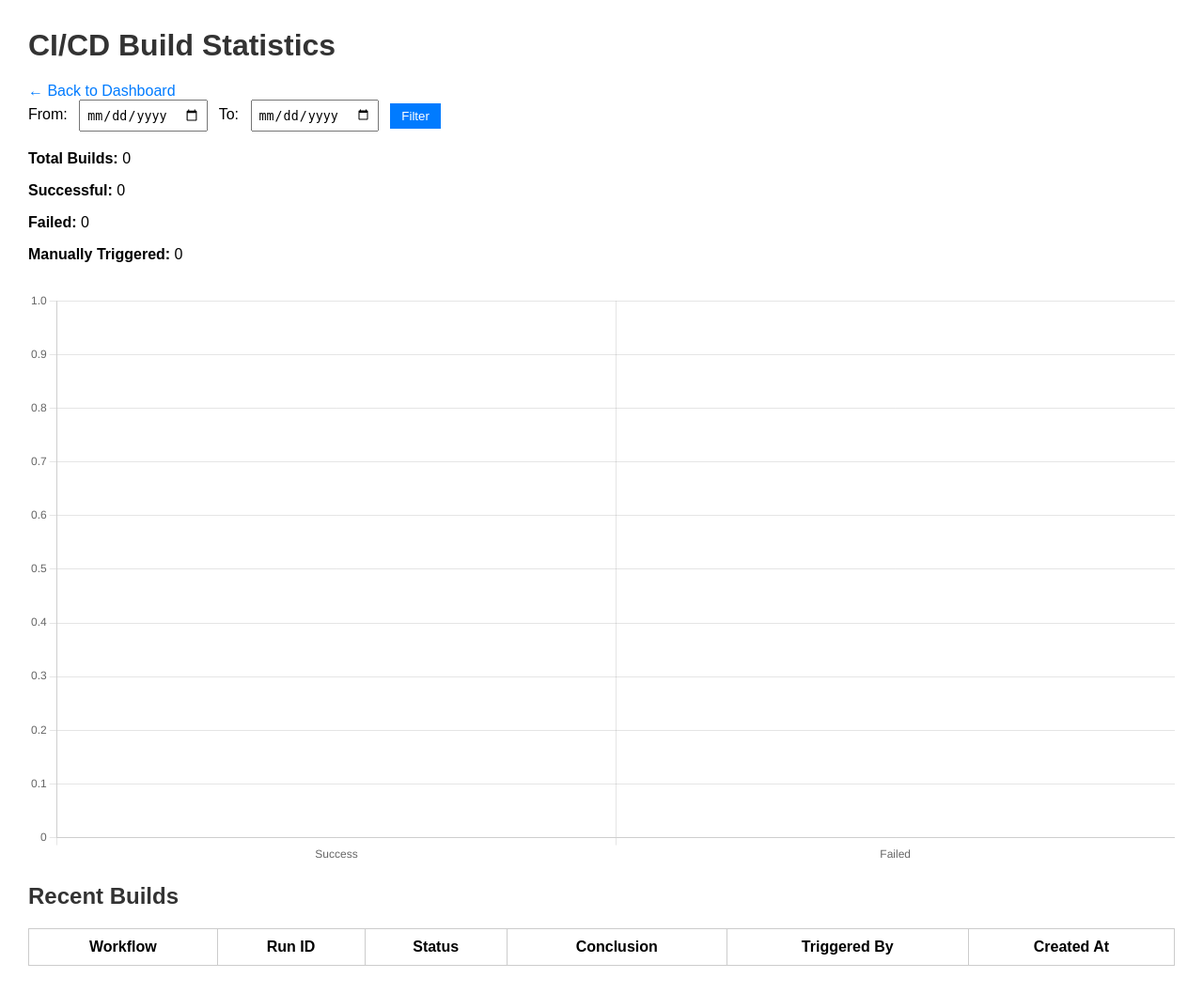
After one commit to RuddhiBhagat/ci_cd_visualizer, a Flask app: page /stats in a window 1280 px wide. The commit adds this page. Shown: the whole page at 94% size. Run offline with Flask 3, Linux system fonts and the light colour scheme; data that the repository does not hold is empty.

Commit message:
added link in cicd

```diff
--- a/app/__init__.py
+++ b/app/__init__.py
@@ -8,6 +8,8 @@ def create_app():
 
     app = Flask(__name__)
 
+    app.secret_key = os.getenv("SECRET_KEY", "supersecret")
+
     # Register routes from routes.py
     from .routes import bp as routes_bp
     app.register_blueprint(routes_bp)
--- a/app/db.py
+++ b/app/db.py
@@ -0,0 +1,50 @@
+import os
+import mysql.connector
+from datetime import datetime
+
+def get_db_connection():
+    return mysql.connector.connect(
+        host=os.getenv("MYSQL_HOST"),
+        port=os.getenv("MYSQL_PORT"),
+        user=os.getenv("MYSQL_USER"),
+        password=os.getenv("MYSQL_PASSWORD"),
+        database=os.getenv("MYSQL_DB")
+    )
+
+def log_build_to_db(workflow_name, run_id, status, conclusion, triggered_by):
+    try:
+        conn = get_db_connection()
+        cursor = conn.cursor()
+        sql = """
+            INSERT INTO build_history
+            (workflow_name, run_id, status, conclusion, triggered_by, timestamp)
+            VALUES (%s, %s, %s, %s, %s, %s)
+        """
+        values = (
+            workflow_name,
+            run_id,
+            status,
+            conclusion,
+            triggered_by,
+            datetime.now()
+        )
+        cursor.execute(sql, values)
+        conn.commit()
+        cursor.close()
+        conn.close()
+        print("Build logged in DB")
+    except Exception as e:
+        print("DB logging failed:", e)
+
+def get_all_builds():
+    try:
+        conn = get_db_connection()
+        cursor = conn.cursor(dictionary=True)
+        cursor.execute("SELECT * FROM build_history ORDER BY timestamp DESC")
+        builds = cursor.fetchall()
+        cursor.close()
+        conn.close()
+        return builds
+    except Exception as e:
+        print("Failed to retrieve builds:", e)
+        return []
--- a/app/github_api.py
+++ b/app/github_api.py
@@ -0,0 +1,113 @@
+import os
+import requests
+
+GITHUB_API_URL = "https://api.github.com"
+
+def get_headers():
+    return {
+        "Authorization": f"Bearer {os.getenv('GITHUB_TOKEN')}",
+        "Accept": "application/vnd.github+json"
+    }
+
+def get_workflows():
+    print("\n [DEBUG] get_workflows() called")
+
+    owner = os.getenv("REPO_OWNER")
+    repo = os.getenv("REPO_NAME")
+    url = f"{GITHUB_API_URL}/repos/{owner}/{repo}/actions/workflows"
+
+    print(f"Requesting workflows for: {owner}/{repo}")
+    print("Request URL:", url)
+    print("Headers:", get_headers())
+
+    response = requests.get(url, headers=get_headers())
+
+    print(" Response Status:", response.status_code)
+    print("Response Body:", response.text)
+
+    if response.status_code == 200:
+        return response.json().get("workflows", [])
+    else:
+        print("Failed to fetch workflows")
+        return []
+
+def trigger_workflow(workflow_id, ref="main"):
+    print(f"\n[DEBUG] trigger_workflow({workflow_id}) called")
+
+    owner = os.getenv("REPO_OWNER")
+    repo = os.getenv("REPO_NAME")
+    url = f"{GITHUB_API_URL}/repos/{owner}/{repo}/actions/workflows/{workflow_id}/dispatches"
+
+    data = {"ref": ref}
+    print("POST URL:", url)
+    print("Payload:", data)
+
+    response = requests.post(url, headers=get_headers(), json=data)
+
+    print("Response Status:", response.status_code)
+    print("Response Body:", response.text)
+
+    if response.status_code == 204:
+        print("Workflow triggered successfully")
+        return True
+    else:
+        print("Trigger failed:", response.status_code, response.text)  # <== this line matters
+        return False
+
+
+
+def get_workflow_runs():
+    print("\n[DEBUG] get_workflow_runs() called")
+
+    owner = os.getenv("REPO_OWNER")
+    repo = os.getenv("REPO_NAME")
+    url = f"{GITHUB_API_URL}/repos/{owner}/{repo}/actions/runs"
+
+    response = requests.get(url, headers=get_headers())
+
+    print("URL:", url)
+    print("Status:", response.status_code)
+    print("Body:", response.text[:500])
+
+    if response.status_code == 200:
+        return response.json().get("workflow_runs", [])
+    else:
+        print("Failed to fetch workflow runs")
+        return []
+
+def get_user_repositories():
+    print("\n[DEBUG] get_user_repositories() called")
+
+    # Get your username
+    user_resp = requests.get(f"{GITHUB_API_URL}/user", headers=get_headers())
+    if user_resp.status_code != 200:
+        print("Failed to fetch user profile")
+        return []
+
+    current_user = user_resp.json().get("login")
+    print(f"[DEBUG] Logged-in GitHub user: {current_user}")
+
+    # Fetch all repos (max 100)
+    repo_resp = requests.get(f"{GITHUB_API_URL}/user/repos?per_page=100", headers=get_headers())
+    if repo_resp.status_code != 200:
+        print("Failed to fetch repositories:", repo_resp.status_code)
+        return []
+
+    repos = repo_resp.json()
+
+    # Print log to debug owner vs current user
+    for repo in repos:
+        print(f"REPO OWNER: {repo['owner']['login']} — CURRENT USER: {current_user}")
+
+    # Only your repos
+    owned_repos = [
+        {
+            "name": repo["name"],
+            "full_name": repo["full_name"]
+        }
+        for repo in repos
+        if repo["owner"]["login"] == current_user
+    ]
+
+    print(f"[DEBUG] Total owned repos: {len(owned_repos)}")
+    return owned_repos
--- a/app/routes.py
+++ b/app/routes.py
@@ -1,7 +1,116 @@
-from flask import Blueprint, render_template
+import os
+from flask import jsonify
+from flask import Blueprint, render_template, request, redirect, url_for, flash
+from .github_api import (
+    get_workflows,
+    trigger_workflow,
+    get_workflow_runs,
+    get_user_repositories
+)
+from .db import log_build_to_db
 
 bp = Blueprint('routes', __name__)
 
-@bp.route('/')
+@bp.route('/', methods=['GET', 'POST'])
 def home():
-    return render_template("dashboard.html", workflows=[])
+    print("\n[DEBUG] home() route hit")
+
+    # Get all user repos for dropdown
+    repositories = get_user_repositories()
+
+    # Determine selected repo
+    selected_repo = request.form.get("repo") if request.method == "POST" else os.getenv("REPO_NAME")
+    owner = os.getenv("REPO_OWNER")
+
+    print(f"[DEBUG] Selected repo: {selected_repo}")
+
+    # Temporarily override environment var for this request
+    os.environ["REPO_NAME"] = selected_repo
+
+    # Fetch workflows and runs for selected repo
+    workflows = get_workflows()
+    workflow_runs = get_workflow_runs()
+
+    return render_template(
+        "dashboard.html",
+        repositories=repositories,
+        selected_repo=selected_repo,
+        workflows=workflows,
+        workflow_runs=workflow_runs
+    )
+
+@bp.route('/trigger/<int:workflow_id>', methods=['POST'])
+def trigger(workflow_id):
+    print(f"\n[DEBUG] trigger() called for workflow_id={workflow_id}")
+
+    selected_repo = request.form.get("repo") or os.getenv("REPO_NAME")
+    os.environ["REPO_NAME"] = selected_repo
+
+    success = trigger_workflow(workflow_id)
+
+    workflows = get_workflows()
+    workflow_name = next((wf['name'] for wf in workflows if wf['id'] == workflow_id), "Unknown")
+
+    if success:
+        flash("Workflow triggered successfully!", "success")
+        log_build_to_db(
+            workflow_name=workflow_name,
+            run_id=0,
+            status="triggered",
+            conclusion="pending",
+            triggered_by="manual"
+        )
+    else:
+        flash("Failed to trigger workflow.", "error")
+
+    return redirect(url_for('routes.home'))
+
+@bp.route('/stats', methods=["GET"])
+def stats():
+    from .db import get_db_connection
+
+    start = request.args.get("start")
+    end = request.args.get("end")
+
+    conn = get_db_connection()
+    cursor = conn.cursor(dictionary=True)
+
+    query = "SELECT * FROM build_history"
+    params = []
+
+    if start and end:
+        query += " WHERE DATE(timestamp) BETWEEN %s AND %s"
+        params.extend([start, end])
+
+    cursor.execute(query, params)
+    builds = cursor.fetchall()
+
+    total = len(builds)
+    success = sum(1 for b in builds if b['conclusion'] == 'success')
+    failed = sum(1 for b in builds if b['conclusion'] == 'failure')
+    triggered = sum(1 for b in builds if b['triggered_by'] == 'manual')
+
+    cursor.close()
+    conn.close()
+
+    return render_template("statistics.html", builds=builds, total=total, success=success, failed=failed, triggered=triggered)
+
+@bp.route('/api/log-build', methods=['POST'])
+def api_log_build():
+    data = request.json
+    required_keys = ["workflow_name", "run_id", "status", "conclusion", "triggered_by"]
+
+    if not all(k in data for k in required_keys):
+        return jsonify({"error": "Missing data in request"}), 400
+
+    try:
+        log_build_to_db(
+            workflow_name=data["workflow_name"],
+            run_id=data["run_id"],
+            status=data["status"],
+            conclusion=data["conclusion"],
+            triggered_by=data["triggered_by"]
+        )
+        return jsonify({"message": "Build logged successfully"}), 200
+    except Exception as e:
+        return jsonify({"error": str(e)}), 500
--- /dev/null
+++ b/app/templates/statistics.html
@@ -0,0 +1,129 @@
+<!DOCTYPE html>
+<html>
+<head>
+    <title>CI/CD Statistics</title>
+    <script src="https://cdn.jsdelivr.net/npm/chart.js"></script>
+    <style>
+        body {
+            font-family: Arial, sans-serif;
+            margin: 30px;
+        }
+
+        h1, h2 {
+            color: #333;
+        }
+
+        a {
+            text-decoration: none;
+            color: #007bff;
+        }
+
+        form {
+            margin-bottom: 20px;
+        }
+
+        input[type="date"] {
+            padding: 6px;
+            margin: 0 8px;
+        }
+
+        button {
+            padding: 6px 12px;
+            background-color: #007bff;
+            color: white;
+            border: none;
+            cursor: pointer;
+        }
+
+        table {
+            width: 100%;
+            border-collapse: collapse;
+            margin-top: 20px;
+        }
+
+        table, th, td {
+            border: 1px solid #ccc;
+        }
+
+        th, td {
+            padding: 10px;
+            text-align: center;
+        }
+
+        canvas {
+            margin-top: 30px;
+        }
+    </style>
+</head>
+<body>
+
+    <h1>CI/CD Build Statistics</h1>
+    <a href="{{ url_for('routes.home') }}">← Back to Dashboard</a>
+
+    <form method="get" action="{{ url_for('routes.stats') }}">
+        <label>From:</label>
+        <input type="date" name="start" value="{{ request.args.get('start', '') }}">
+        <label>To:</label>
+        <input type="date" name="end" value="{{ request.args.get('end', '') }}">
+        <button type="submit">Filter</button>
+    </form>
+
+    <p><strong>Total Builds:</strong> {{ total | int }}</p>
+    <p><strong>Successful:</strong> {{ success | int }}</p>
+    <p><strong>Failed:</strong> {{ failed | int }}</p>
+    <p><strong>Manually Triggered:</strong> {{ triggered | int }}</p>
+
+    <canvas id="buildChart" width="400" height="200"></canvas>
+
+    <h2>Recent Builds</h2>
+    <table>
+        <thead>
+            <tr>
+                <th>Workflow</th>
+                <th>Run ID</th>
+                <th>Status</th>
+                <th>Conclusion</th>
+                <th>Triggered By</th>
+                <th>Created At</th>
+            </tr>
+        </thead>
+        <tbody>
+            {% for build in builds %}
+            <tr>
+                <td>{{ build.workflow_name | default('N/A') }}</td>
+                <td>{{ build.run_id | default('N/A') }}</td>
+                <td>{{ build.status | default('N/A') }}</td>
+                <td>{{ build.conclusion | default('N/A') }}</td>
+                <td>{{ build.triggered_by | default('N/A') }}</td>
+                <td>{{ build.created_at | default('N/A') }}</td>
+            </tr>
+            {% endfor %}
+        </tbody>
+    </table>
+
+    <script>
+        const ctx = document.getElementById('buildChart').getContext('2d');
+        const buildChart = new Chart(ctx, {
+            type: 'bar',
+            data: {
+                labels: ['Success', 'Failed'],
+                datasets: [{
+                    label: 'Build Count',
+                    data: [{{ success | int }}, {{ failed | int }}],
+                    backgroundColor: ['#28a745', '#dc3545'],
+                    borderColor: ['#218838', '#c82333'],
+                    borderWidth: 1
+                }]
+            },
+            options: {
+                scales: {
+                    y: { beginAtZero: true }
+                },
+                plugins: {
+                    legend: { display: false }
+                }
+            }
+        });
+    </script>
+</body>
+</html>
```
Also changed, not shown: app/templates/dashboard.html (+79 -2 lines), .github/workflows/python-app.yml.
